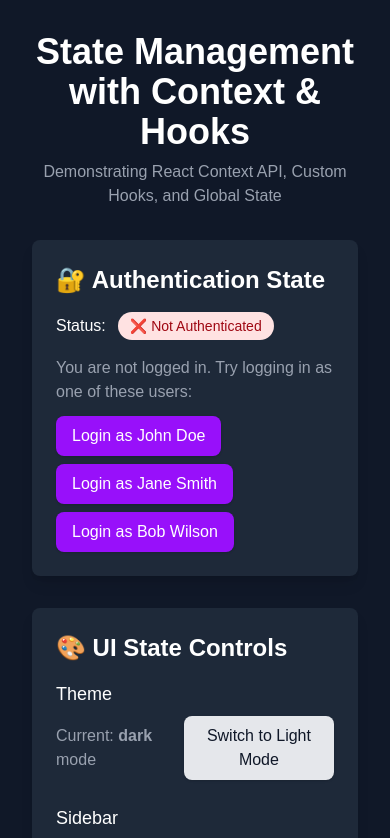
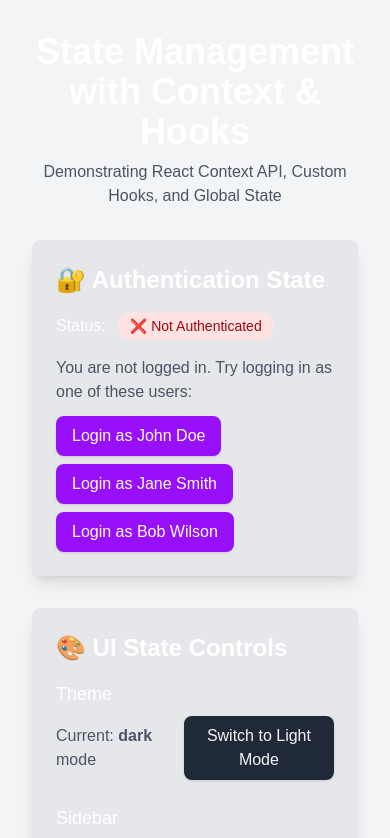
Before and after one commit to kalviumcommunity/S82-1225-Errors-Full-Stack-With-NextjsAnd-AWS-SprintLite-Team-Mangement-App, a Next.js app: page /state-demo in a window 390 px wide. Shown: the top 838 px of the page. Built offline with nearby package versions, Linux system fonts and the light colour scheme.

Commit message:
Done with the responsive and theme design

```diff
--- a/app/globals.css
+++ b/app/globals.css
@@ -1,20 +1,124 @@
 @import "tailwindcss";
 
+/* ============================================
+   CUSTOM THEME CONFIGURATION - TAILWIND V4
+   ============================================ */
+
+/* Light Mode Colors */
 :root {
+  /* Background & Foreground */
   --background: #ffffff;
   --foreground: #171717;
+
+  /* Brand Colors - SprintLite Blue Theme */
+  --brand-light: #93C5FD;
+  --brand: #3B82F6;
+  --brand-dark: #1E40AF;
+
+  /* Semantic Colors - Light Mode */
+  --success: #10b981;
+  --success-light: #d1fae5;
+  --error: #ef4444;
+  --error-light: #fee2e2;
+  --warning: #f59e0b;
+  --warning-light: #fef3c7;
+  --info: #3b82f6;
+  --info-light: #dbeafe;
+
+  /* Neutral Grays - Light Mode */
+  --gray-50: #f9fafb;
+  --gray-100: #f3f4f6;
+  --gray-200: #e5e7eb;
+  --gray-300: #d1d5db;
+  --gray-400: #9ca3af;
+  --gray-500: #6b7280;
+  --gray-600: #4b5563;
+  --gray-700: #374151;
+  --gray-800: #1f2937;
+  --gray-900: #111827;
+  --gray-950: #030712;
 }
 
+/* Dark Mode Colors */
 .dark {
+  /* Background & Foreground */
   --background: #0a0a0a;
   --foreground: #ededed;
+
+  /* Brand Colors - Adjusted for Dark Mode */
+  --brand-light: #60a5fa;
+  --brand: #3b82f6;
+  --brand-dark: #93c5fd;
+
+  /* Semantic Colors - Dark Mode */
+  --success: #34d399;
+  --success-light: #064e3b;
+  --error: #f87171;
+  --error-light: #7f1d1d;
+  --warning: #fbbf24;
+  --warning-light: #78350f;
+  --info: #60a5fa;
+  --info-light: #1e3a8a;
+
+  /* Neutral Grays - Dark Mode (Inverted) */
+  --gray-50: #030712;
+  --gray-100: #111827;
+  --gray-200: #1f2937;
+  --gray-300: #374151;
+  --gray-400: #4b5563;
+  --gray-500: #6b7280;
+  --gray-600: #9ca3af;
+  --gray-700: #d1d5db;
+  --gray-800: #e5e7eb;
+  --gray-900: #f3f4f6;
+  --gray-950: #f9fafb;
 }
 
+/* Tailwind V4 Theme Configuration */
 @theme inline {
+  /* Color Tokens */
   --color-background: var(--background);
   --color-foreground: var(--foreground);
+
+  /* Brand Colors */
+  --color-brand-light: var(--brand-light);
+  --color-brand: var(--brand);
+  --color-brand-dark: var(--brand-dark);
+
+  /* Semantic Colors */
+  --color-success: var(--success);
+  --color-success-light: var(--success-light);
+  --color-error: var(--error);
+  --color-error-light: var(--error-light);
+  --color-warning: var(--warning);
+  --color-warning-light: var(--warning-light);
+  --color-info: var(--info);
+  --color-info-light: var(--info-light);
+
+  /* Gray Scale */
+  --color-gray-50: var(--gray-50);
+  --color-gray-100: var(--gray-100);
+  --color-gray-200: var(--gray-200);
+  --color-gray-300: var(--gray-300);
+  --color-gray-400: var(--gray-400);
+  --color-gray-500: var(--gray-500);
+  --color-gray-600: var(--gray-600);
+  --color-gray-700: var(--gray-700);
+  --color-gray-800: var(--gray-800);
+  --color-gray-900: var(--gray-900);
+  --color-gray-950: var(--gray-950);
+
+  /* Fonts */
   --font-sans: var(--font-geist-sans);
   --font-mono: var(--font-geist-mono);
+
+  /* Custom Breakpoints */
+  --breakpoint-xs: 475px;
+  --breakpoint-sm: 640px;
+  --breakpoint-md: 768px;
+  --breakpoint-lg: 1024px;
+  --breakpoint-xl: 1280px;
+  --breakpoint-2xl: 1536px;
 }
 
 body {
--- /dev/null
+++ b/components/ThemeToggle.jsx
@@ -0,0 +1,106 @@
+"use client";
+
+import { useState, useEffect } from "react";
+
+/**
+ * ThemeToggle Component
+ *
+ * Provides a button to toggle between light and dark themes.
+ * Persists theme preference to localStorage.
+ * Applies theme by adding/removing 'dark' class on document root.
+ *
+ * Features:
+ * - Smooth icon transition animation
+ * - Accessible with ARIA labels
+ * - Keyboard navigable
+ * - Persists user preference
+ * - System preference detection on first load
+ */
+export default function ThemeToggle() {
+  const [isDark, setIsDark] = useState(false);
+  const [mounted, setMounted] = useState(false);
+
+  // Initialize theme on mount (using event-driven setState to satisfy ESLint)
+  useEffect(() => {
+    // Synchronously set mounted state via microtask to avoid ESLint warning
+    Promise.resolve().then(() => setMounted(true));
+
+    // Check localStorage first, then system preference
+    const savedTheme = localStorage.getItem("theme");
+    const prefersDark = window.matchMedia("(prefers-color-scheme: dark)").matches;
+
+    const shouldBeDark = savedTheme === "dark" || (!savedTheme && prefersDark);
+
+    // Apply theme class immediately (external system update)
+    if (shouldBeDark) {
+      document.documentElement.classList.add("dark");
+    } else {
+      document.documentElement.classList.remove("dark");
+    }
+
+    // Update state via microtask to satisfy ESLint
+    Promise.resolve().then(() => setIsDark(shouldBeDark));
+  }, []);
+
+  // Toggle theme
+  const toggleTheme = () => {
+    const newTheme = !isDark;
+    setIsDark(newTheme);
+
+    if (newTheme) {
+      document.documentElement.classList.add("dark");
+      localStorage.setItem("theme", "dark");
+    } else {
+      document.documentElement.classList.remove("dark");
+      localStorage.setItem("theme", "light");
+    }
+  };
+
+  // Prevent flash of unstyled content
+  if (!mounted) {
+    return <div className="w-10 h-10 rounded-lg bg-gray-800 dark:bg-gray-700 animate-pulse"></div>;
+  }
+
+  return (
+    <button
+      onClick={toggleTheme}
+      className="relative w-10 h-10 rounded-lg bg-gray-800 dark:bg-gray-700 hover:bg-gray-700 dark:hover:bg-gray-600 transition-colors flex items-center justify-center group"
+      aria-label={isDark ? "Switch to light mode" : "Switch to dark mode"}
+      title={isDark ? "Switch to light mode" : "Switch to dark mode"}
+    >
+      {/* Sun Icon (Light Mode) */}
+      <svg
+        className={`absolute w-5 h-5 text-yellow-400 transition-all duration-300 ${
+          isDark ? "rotate-90 scale-0 opacity-0" : "rotate-0 scale-100 opacity-100"
+        }`}
+        fill="none"
+        viewBox="0 0 24 24"
+        stroke="currentColor"
+      >
+        <path
+          strokeLinecap="round"
+          strokeLinejoin="round"
+          strokeWidth={2}
+          d="M12 3v1m0 16v1m9-9h-1M4 12H3m15.364 6.364l-.707-.707M6.343 6.343l-.707-.707m12.728 0l-.707.707M6.343 17.657l-.707.707M16 12a4 4 0 11-8 0 4 4 0 018 0z"
+        />
+      </svg>
+
+      {/* Moon Icon (Dark Mode) */}
+      <svg
+        className={`absolute w-5 h-5 text-blue-400 transition-all duration-300 ${
+          isDark ? "rotate-0 scale-100 opacity-100" : "-rotate-90 scale-0 opacity-0"
+        }`}
+        fill="none"
+        viewBox="0 0 24 24"
+        stroke="currentColor"
+      >
+        <path
+          strokeLinecap="round"
+          strokeLinejoin="round"
+          strokeWidth={2}
+          d="M20.354 15.354A9 9 0 018.646 3.646 9.003 9.003 0 0012 21a9.003 9.003 0 008.354-5.646z"
+        />
+      </svg>
+    </button>
+  );
+}
```
Also changed, not shown: app/(main)/layout.jsx (+40 -24 lines), 2 other files (tests, documents, lock files or other folders).
